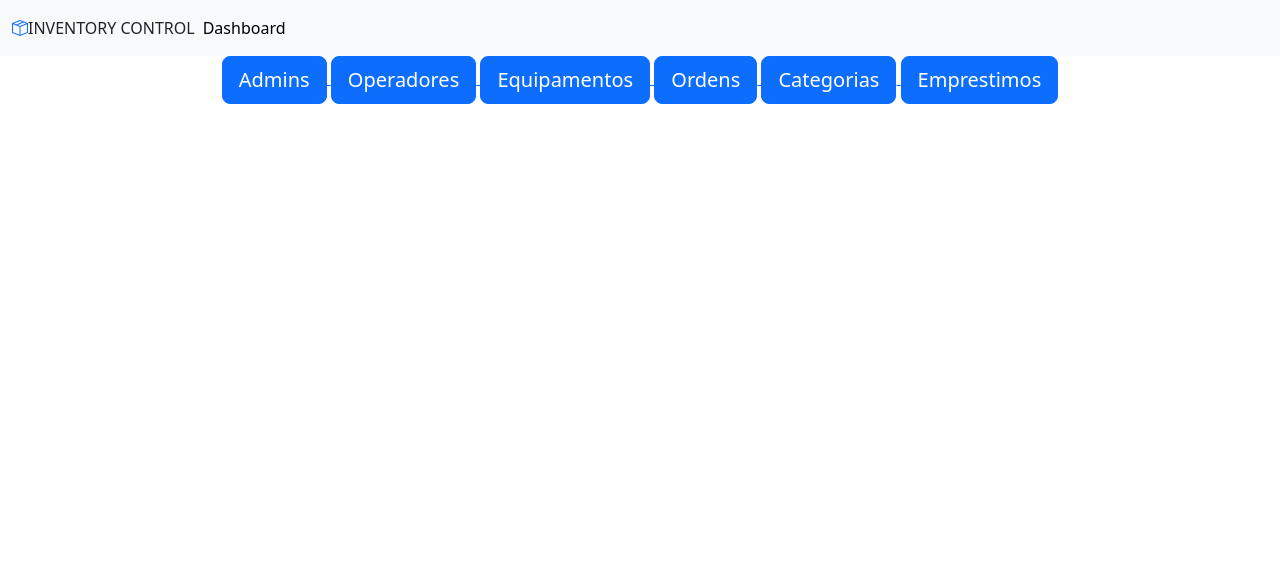
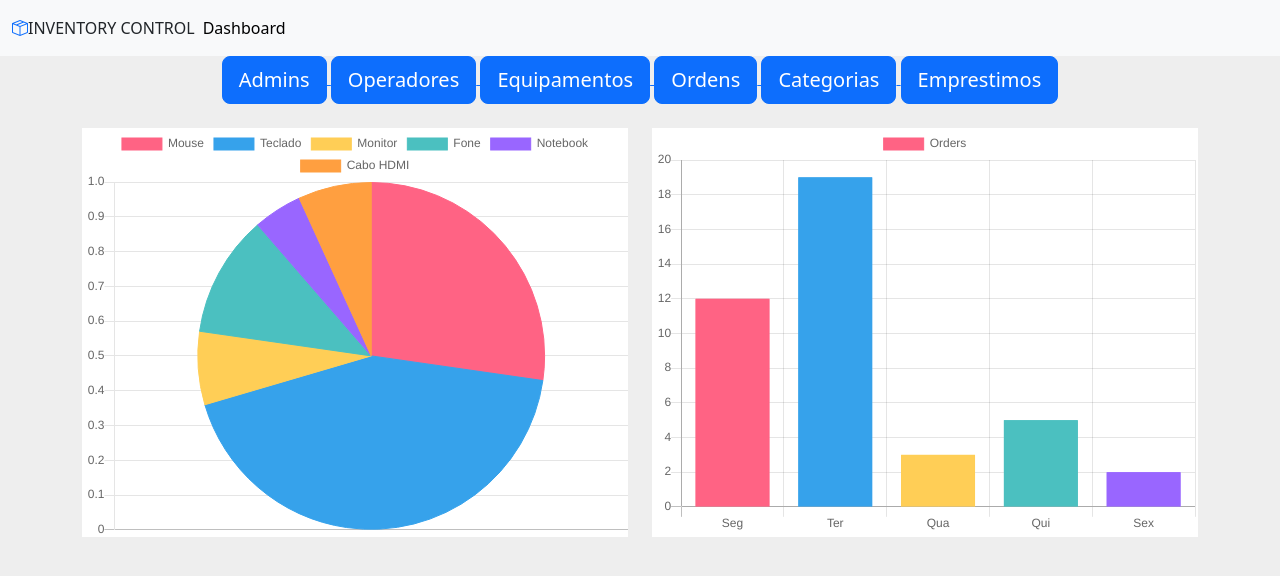
Before and after one commit to pedrodeborba/Inventory_control, a Django app: page / in a window 1280 px wide. Shown: the top 576 px of the page. Run offline with Django 5.2, Linux system fonts and the light colour scheme.

Commit message:
:sparkles: add library grafics

```diff
--- /dev/null
+++ b/css/style.css
@@ -0,0 +1,14 @@
+*{
+    margin: 0;
+    padding: 0;
+    box-sizing: border-box;
+}
+
+body{
+    background-color: #eee;
+}
+
+.my-card:hover{
+    transform: scale(1.1);
+    transition: 0.2 ease-in-out;
+}
--- a/templates/dashboard/index.html
+++ b/templates/dashboard/index.html
@@ -1,2 +1,99 @@
 {% extends 'partials/base.html' %}
 {% block title %} Dashboard {% endblock %}
+
+{% block content %}
+<div class="row ">
+    <div class="col-md-6 my-4">
+        <div class="bg-white">
+            <div class="card-body">
+                <canvas id="myChart1" width="400" height="300"></canvas>
+                <script>
+                    var ctx = document.getElementById('myChart1').getContext('2d');
+                    var myChart1 = new Chart(ctx, {
+                        type: 'pie',
+                        data: {
+                            labels: ['Mouse', 'Teclado', 'Monitor', 'Fone', 'Notebook', 'Cabo HDMI'],
+                    datasets: [{
+                        label: 'Number of Products',
+                        data: [12, 19, 3, 5, 2, 3],
+                        backgroundColor: [
+                            'rgba(255, 99, 132, 1)',
+                            'rgba(54, 162, 235, 1)',
+                            'rgba(255, 206, 86, 1)',
+                            'rgba(75, 192, 192, 1)',
+                            'rgba(153, 102, 255, 1)',
+                            'rgba(255, 159, 64, 1)'
+                        ],
+                            borderColor: [
+                                'rgba(255, 99, 132, 1)',
+                                'rgba(54, 162, 235, 1)',
+                                'rgba(255, 206, 86, 1)',
+                                'rgba(75, 192, 192, 1)',
+                                'rgba(153, 102, 255, 1)',
+                                'rgba(255, 159, 64, 1)'
+                            ],
+                                borderWidth: 1
+                    }]
+                        },
+                    options: {
+                        scales: {
+                            yAxes: [{
+                                ticks: {
+                                    beginAtZero: true
+                                }
+                            }]
+                        }
+                    }
+                    });
+                </script>
+            </div>
+        </div>
+    </div>
+    <div class="col-md-6 my-4">
+        <div class="bg-white">
+            <div class="card-body">
+                <canvas id="myChart" width="400" height="300"></canvas>
+                <script>
+                    var ctx = document.getElementById('myChart').getContext('2d');
+                    var myChart = new Chart(ctx, {
+                        type: 'bar',
+                        data: {
+                            labels: ['Seg', 'Ter', 'Qua', 'Qui', 'Sex'],
+                    datasets: [{
+                        label: 'Orders',
+                        data: [12, 19, 3, 5, 2],
+                        backgroundColor: [
+                            'rgba(255, 99, 132, 1)',
+                            'rgba(54, 162, 235, 1)',
+                            'rgba(255, 206, 86, 1)',
+                            'rgba(75, 192, 192, 1)',
+                            'rgba(153, 102, 255, 1)',
+                            'rgba(255, 159, 64, 1)'
+                        ],
+                            borderColor: [
+                                'rgba(255, 99, 132, 1)',
+                                'rgba(54, 162, 235, 1)',
+                                'rgba(255, 206, 86, 1)',
+                                'rgba(75, 192, 192, 1)',
+                                'rgba(153, 102, 255, 1)',
+                                'rgba(255, 159, 64, 1)'
+                            ],
+                                borderWidth: 1
+                    }]
+                        },
+                    options: {
+                        scales: {
+                            yAxes: [{
+                                ticks: {
+                                    beginAtZero: true
+                                }
+                            }]
+                        }
+                    }
+                    });
+                </script>
+            </div>
+        </div>
+    </div>
+</div>
+{% endblock %}
--- a/templates/partials/base.html
+++ b/templates/partials/base.html
@@ -12,14 +12,27 @@
 
     <!-- Bootstrap Icons -->
     <link rel="stylesheet" href="https://cdn.jsdelivr.net/npm/bootstrap-icons@1.11.3/font/bootstrap-icons.min.css">
+
+    <!--Chartjs CDN-->
+    <script src="https://cdn.jsdelivr.net/npm/chart.js@2.9.4/dist/Chart.min.js"></script>
+
+    <!-- Custom CSS -->
+    <link rel="stylesheet" href="/css/style.css">
+
 </head>
 
 <body>
+
     {% include 'partials/nav.html' %}
     {% include 'partials/links.html' %}
-    <script src="https://cdn.jsdelivr.net/npm/bootstrap@5.3.3/dist/js/bootstrap.bundle.min.js"
+    <div class="container">
+        {% block content %}
+
+        {% endblock %}
+    </div>
+
+</body>
+<script src="https://cdn.jsdelivr.net/npm/bootstrap@5.3.3/dist/js/bootstrap.bundle.min.js"
         integrity="sha384-YvpcrYf0tY3lHB60NNkmXc5s9fDVZLESaAA55NDzOxhy9GkcIdslK1eN7N6jIeHz"
         crossorigin="anonymous"></script>
-</body>
-
 </html>
```
